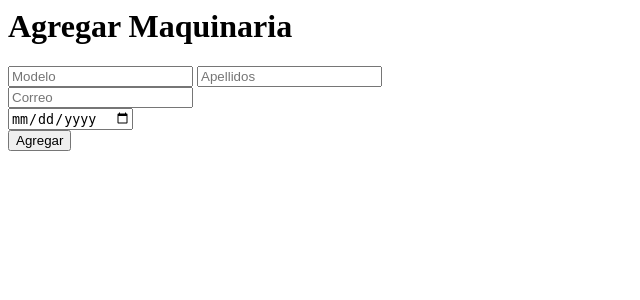
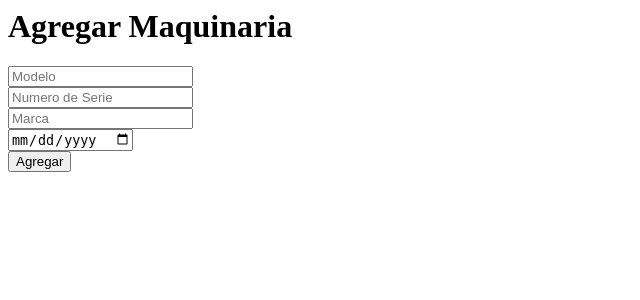
Before and after one commit to fernandareyesc16/Base-de-datos-FRAZA, a PHP site: page /Views/AgregarMaquinaria.php in a window 1280 px wide. Shown: the top 300 px of the page, without its empty margins (0-640 px from the left). Run offline with PHP 8.4, Linux system fonts and the light colour scheme.

Commit message:
maquinaria en mvc completadas

```diff
--- a/Views/AgregarMaquinaria.php
+++ b/Views/AgregarMaquinaria.php
@@ -12,10 +12,13 @@
       </div>
       <div>
           <input type="text" class="textbox" id="txt_modelo" name="txt_modelo" placeholder="Modelo" />
-          <input type="text" class="textbox" id="txt_" name="txt_apellido" placeholder="Apellidos" />
+
       </div>
       <div>
-          <input type="text" class="textbox" id="txt_correo" name="txt_correo" placeholder="Correo" />
+          <input type="text" class="textbox" id="txt_numero_de_serie" name="txt_numero_de_serie" placeholder="Numero de Serie" />
+      </div>
+      <div>
+          <input type="text" class="textbox" id="txt_marca" name="txt_marca" placeholder="Marca" />
       </div>
       <div>
           <input type="date" class="textbox" id="date_fecha_de_compra" name="date_fecha_de_compra" placeholder="Fecha de Compra" />
```
Also changed, not shown: Views/MostrarMaquinaria.php (added, +14 -0 lines), daw9ppj-58335833-58f5-41c6-bde7-18963fa1d188.png (deleted).
